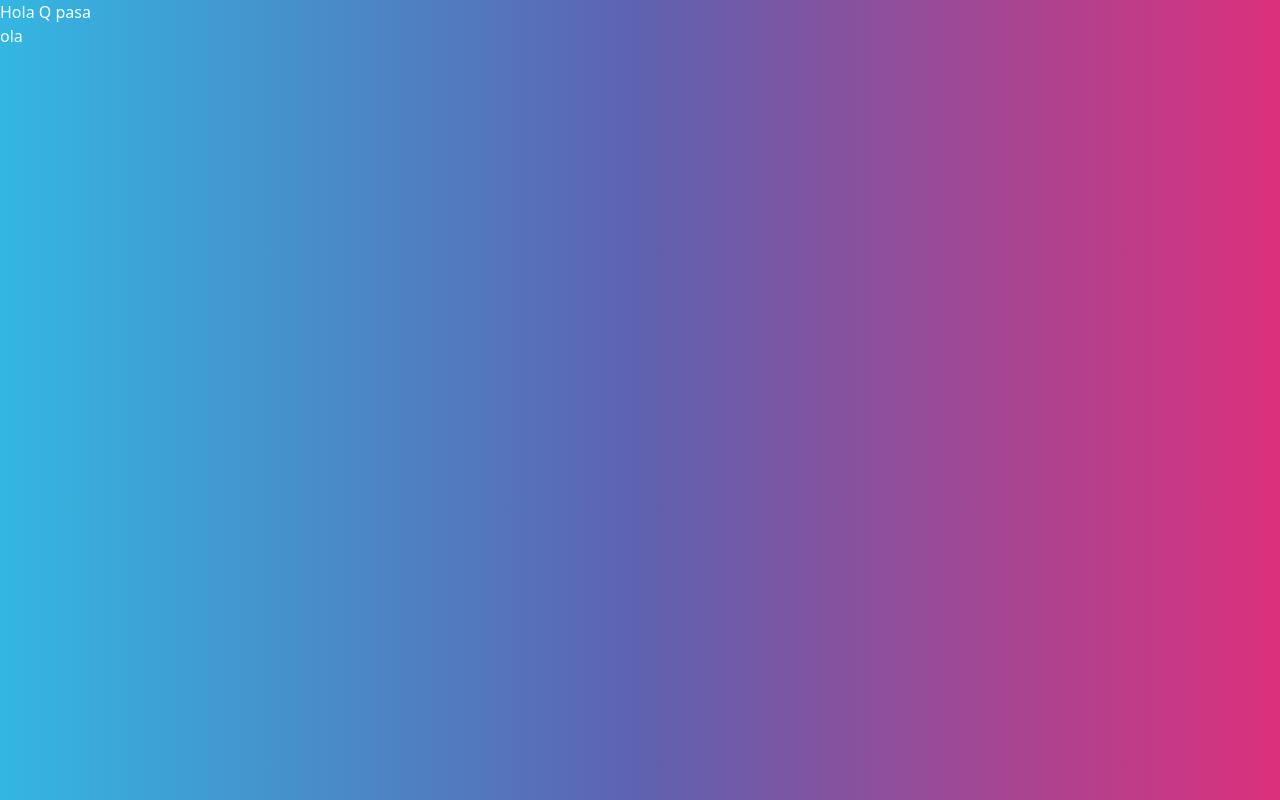
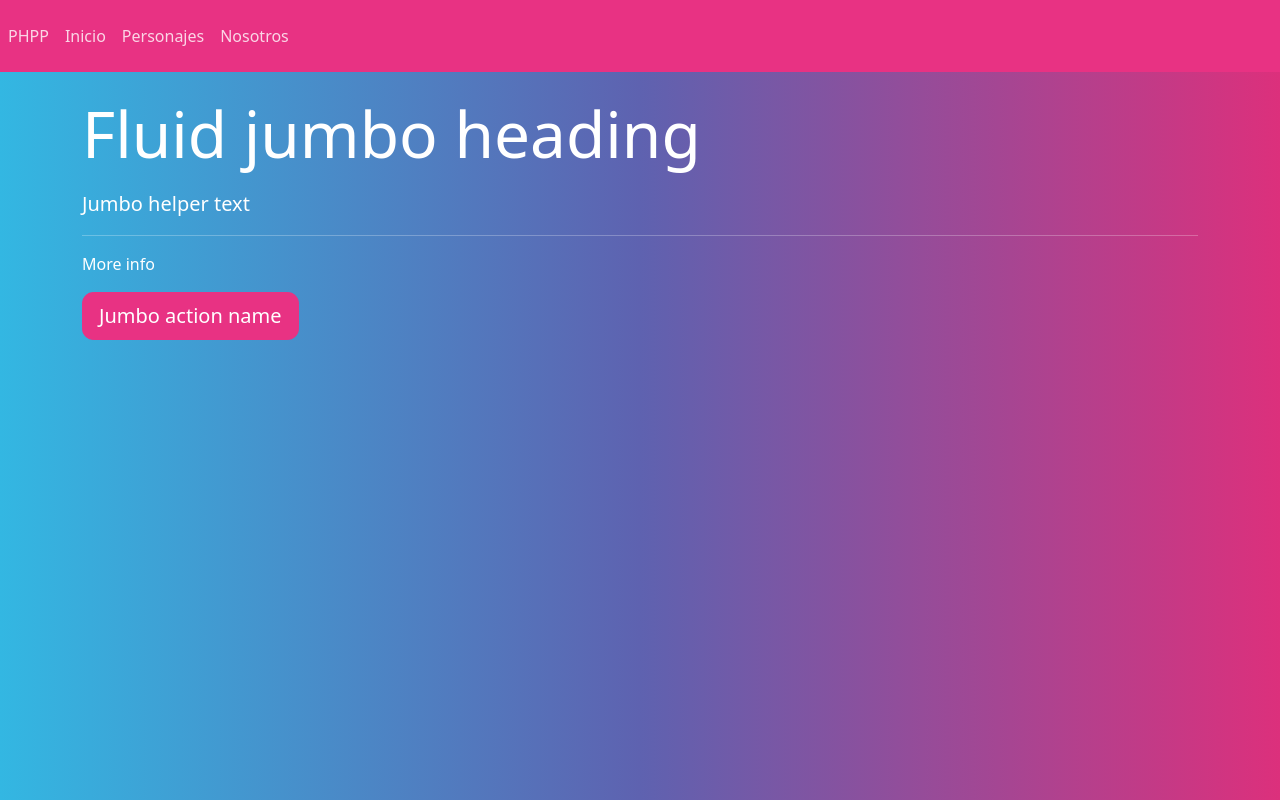
Before and after one commit to Bueurro/Practica-PHP, a PHP site: page / in a window 1280 px wide. Run offline with PHP 8.4, Linux system fonts and the light colour scheme.

Commit message:
templates ehchos

```diff
--- a/index.php
+++ b/index.php
@@ -1,16 +1,19 @@
-<?php
-echo "Hola Q pasa";
-?>
-<!DOCTYPE html>
-<html lang="en">
-<head>
-    <meta charset="UTF-8">
-    <meta http-equiv="X-UA-Compatible" content="IE=edge">
-    <meta name="viewport" content="width=device-width, initial-scale=1.0">
-    <title>Webtest</title>
-    <link rel="stylesheet" href="./css/bootstrap.css">
-</head>
-<body>
-    <p>ola</p>
-</body>
-</html>
+<?php include("template/cabecera.php")?>
+
+<!-- |*| -->
+
+<div class="jumbotron jumbotron-fluid">
+    <div class="container">
+        <h1 class="display-3">Fluid jumbo heading</h1>
+        <p class="lead">Jumbo helper text</p>
+        <hr class="my-2">
+        <p>More info</p>
+        <p class="lead">
+            <a class="btn btn-primary btn-lg" href="Jumbo action link" role="button">Jumbo action name</a>
+        </p>
+    </div>
+</div>
+
+<!-- |*| -->
+
+<?php include("template/pie.php")?>
--- /dev/null
+++ b/template/cabecera.php
@@ -0,0 +1,35 @@
+<!DOCTYPE html>
+<html lang="en">
+<head>
+    <meta charset="UTF-8">
+    <meta http-equiv="X-UA-Compatible" content="IE=edge">
+    <meta name="viewport" content="width=device-width, initial-scale=1.0">
+    <title>Webtest</title>
+    <link rel="stylesheet" href="./css/bootstrap.css">
+</head>
+<body>
+    <nav class="navbar navbar-expand-lg navbar-dark bg-primary">
+        <ul class="nav navbar-nav">
+
+            <li class="nav-item">
+                <a class="nav-link" href="#">PHPP</a>
+            </li>
+
+            <li class="nav-item">
+                <a class="nav-link" href="index.php">Inicio</a>
+            </li>
+
+            <li class="nav-item">
+                <a class="nav-link" href="personajes.php">Personajes</a>
+            </li>
+
+            <li class="nav-item">
+                <a class="nav-link" href="nosotros.php">Nosotros</a>
+            </li>
+
+        </ul>
+    </nav>
+
+    <div class="container-fluid">
+        <br/>
+        <div class="row">
--- /dev/null
+++ b/template/pie.php
@@ -0,0 +1,6 @@
+        </div>
+    </div>
+
+
+</body>
+</html>
```
Also changed, not shown: nosotros.php (added, +15 -0 lines), personajes.php (added, +55 -0 lines).
